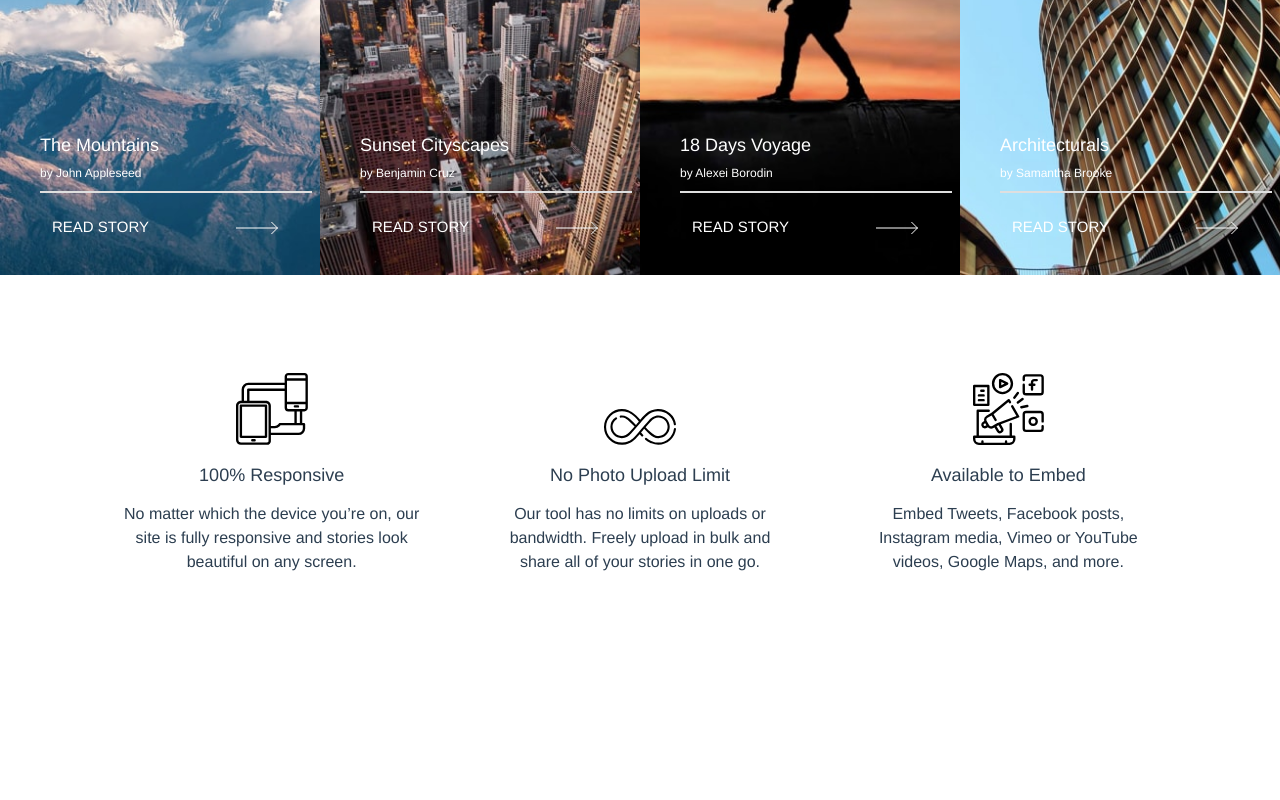
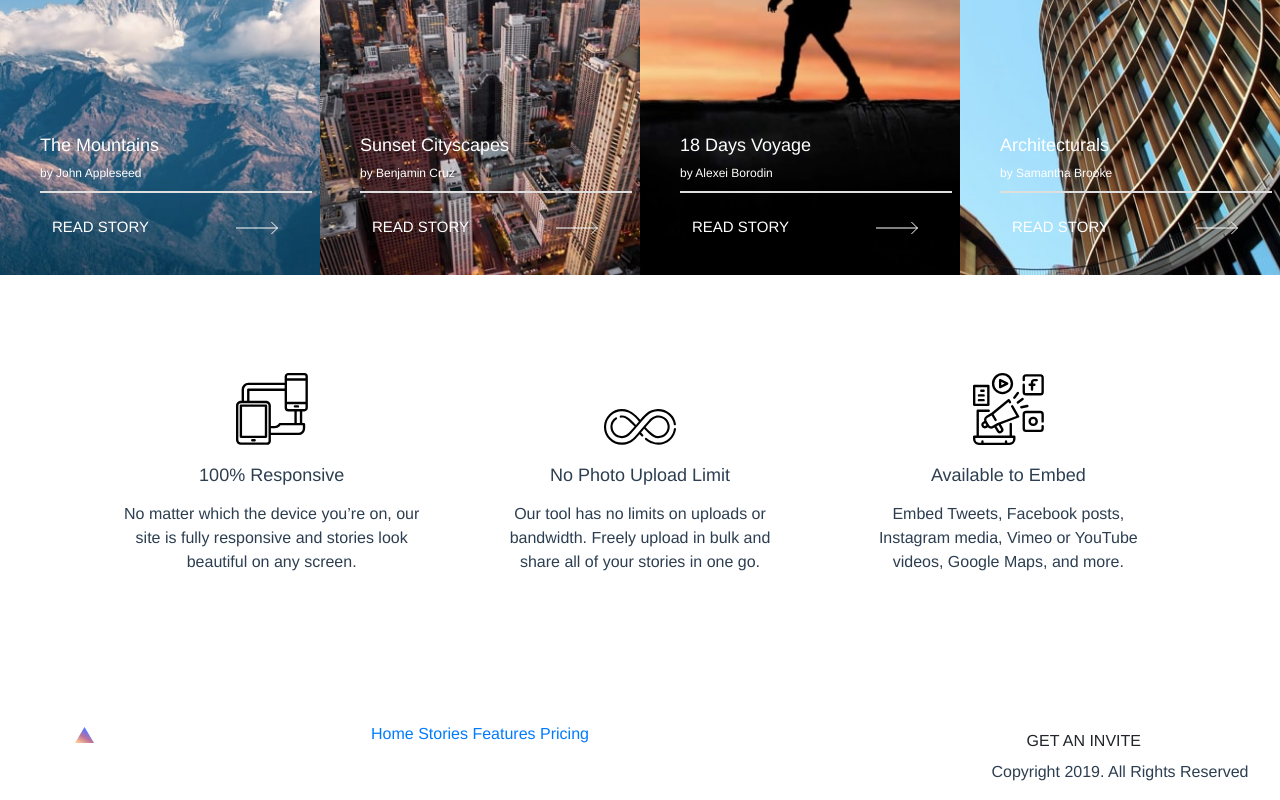
Before and after one commit to clf94-dev/photosnap-vue, a Vue app: page / in a window 1280 px wide. Shown: the part 2227-3027 px from the top of the page. Before the commit the page ends 2949 px from the top, so only its background shows below. Built offline with nearby package versions, Linux system fonts and the light colour scheme.

Commit message:
added struct Footer

```diff
--- a/src/components/Footer.vue
+++ b/src/components/Footer.vue
@@ -1,12 +1,50 @@
 <template>
-    <div>
+   <b-container fluid>
+       <b-row class="footer-section">
+           <b-col class="logo-col col" xs="12" sm="12" md="3" lg="3">
+                <img :src="logo" alt="Photosnap" />
+        <b-row class="social-row" >
+            <i className="faa fa-facebook faceb fa-gradient"></i>
+            <i className="fab fa-youtube yout"></i>
+            <i className="fab fa-twitter twitt"></i>
+            <i className="fab fa-pinterest pint"></i>
+            <i className="fab fa-instagram instag"></i>
+        </b-row>
+           </b-col>
+           <b-col class="footer-links col" xs="12" sm="12" md="3" lg="3">
+               <router-link to='/home'> Home</router-link>
+               <router-link to='/stories'> Stories</router-link>
+               <router-link to='/features'> Features</router-link>
+               <router-link to='/pricing'> Pricing</router-link>
+           </b-col>
+           <b-col class="col" xs="12" sm="12" md="3" lg="3"></b-col>
+           <b-col class="copy-col col" xs="12" sm="12" md="3" lg="3">
+                <button class="btn">
+      <b-row>
+        <b-col xs="8" sm="8" md="8" lg="8">GET AN INVITE</b-col>
+        <b-col xs="4" sm="4" md="4" lg="4">
+          <img :src="arrowW" alt="arrow" />
+        </b-col>
+      </b-row>
+    </button>
 
-    </div>
+        <p>Copyright 2019. All Rights Reserved</p>
+           </b-col>
+
+       </b-row>
+   </b-container>
 </template>
 
 <script>
     export default {
-        name:'Footer'
+        name:'Footer',
+        data(){
+            return{
+                logo: require("../assets/images/shared/desktop/logo copy.svg"),
+                arrowW: require("../assets/images/shared/desktop/arrow copy.svg"),
+
+            }
+        }
     }
 </script>
 
```
